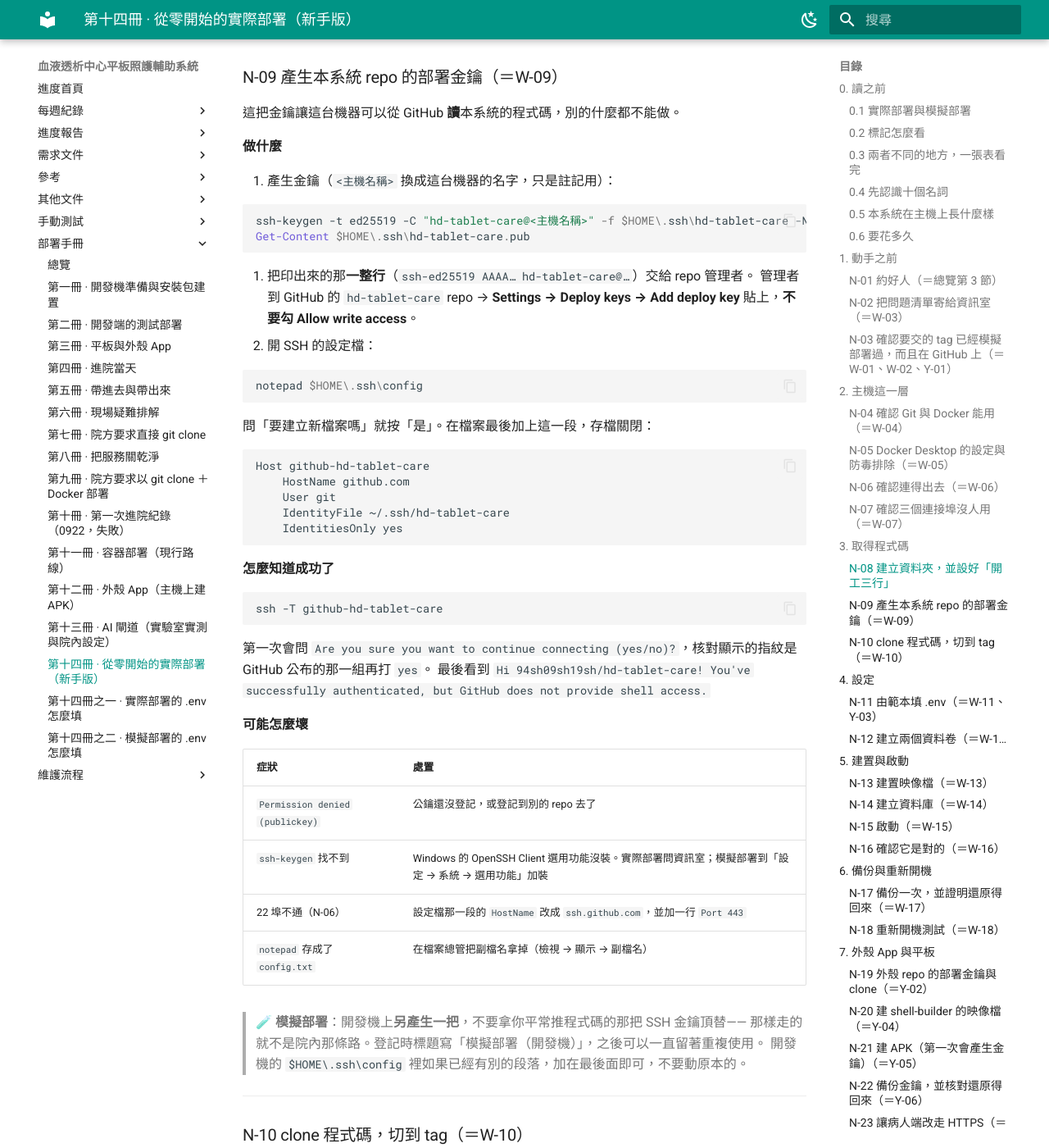
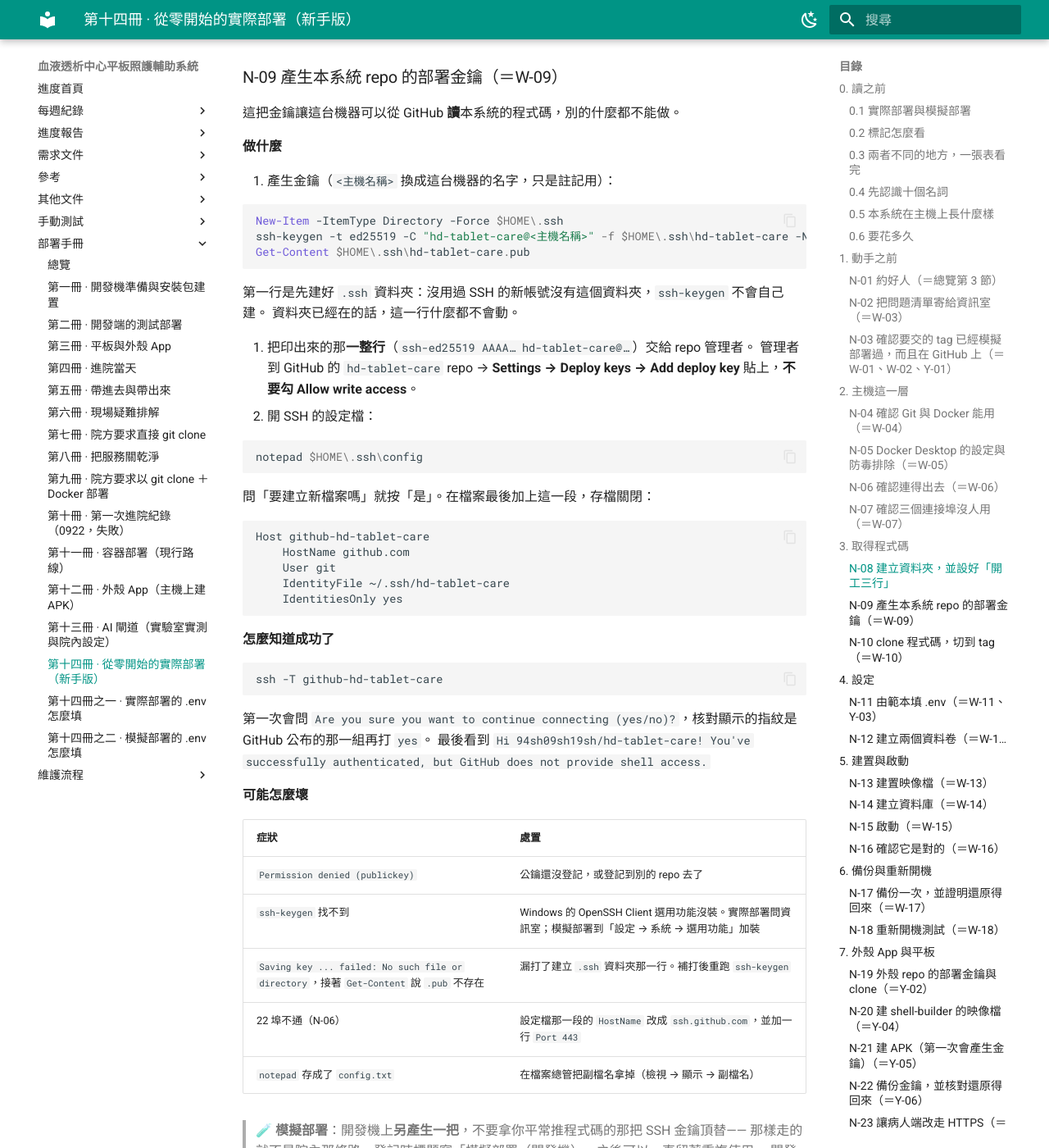
Before and after one commit to 94sh09sh19sh/hd-docs, an MkDocs documentation site: the page built from docs/deployment/14-from-zero.md, in a window 1280 px wide and 1400 px high, scrolled down 8956 px. Shown: the whole window at 82% size. Built offline with MkDocs 1.6.1 and Material for MkDocs 9.7.7, drawn with Linux system fonts in a browser that asks for light colours; the version menu is left out.

Commit message:
docs: 自私有 repo 同步（2026-09-29）

````diff
--- a/docs/deployment/14-from-zero.md
+++ b/docs/deployment/14-from-zero.md
@@ -327,9 +327,13 @@ Get-ChildItem $root
 1. 產生金鑰（`<主機名稱>` 換成這台機器的名字，只是註記用）：
 
    ```powershell
+   New-Item -ItemType Directory -Force $HOME\.ssh
    ssh-keygen -t ed25519 -C "hd-tablet-care@<主機名稱>" -f $HOME\.ssh\hd-tablet-care -N '""'
    Get-Content $HOME\.ssh\hd-tablet-care.pub
    ```
+
+   第一行是先建好 `.ssh` 資料夾：沒用過 SSH 的新帳號沒有這個資料夾，`ssh-keygen` 不會自己建。
+   資料夾已經在的話，這一行什麼都不會動。
 
 2. 把印出來的那**一整行**（`ssh-ed25519 AAAA… hd-tablet-care@…`）交給 repo 管理者。
    管理者到 GitHub 的 `hd-tablet-care` repo → **Settings → Deploy keys → Add deploy key** 貼上，**不要勾 Allow write access**。
@@ -364,6 +368,7 @@ ssh -T github-hd-tablet-care
 |---|---|
 | `Permission denied (publickey)` | 公鑰還沒登記，或登記到別的 repo 去了 |
 | `ssh-keygen` 找不到 | Windows 的 OpenSSH Client 選用功能沒裝。實際部署問資訊室；模擬部署到「設定 → 系統 → 選用功能」加裝 |
+| `Saving key ... failed: No such file or directory`，接著 `Get-Content` 說 `.pub` 不存在 | 漏打了建立 `.ssh` 資料夾那一行。補打後重跑 `ssh-keygen` |
 | 22 埠不通（N-06） | 設定檔那一段的 `HostName` 改成 `ssh.github.com`，並加一行 `    Port 443` |
 | `notepad` 存成了 `config.txt` | 在檔案總管把副檔名拿掉（檢視 → 顯示 → 副檔名） |
 
````
Also changed, not shown: docs/deployment/11-compose.md (+4 -0 lines).
